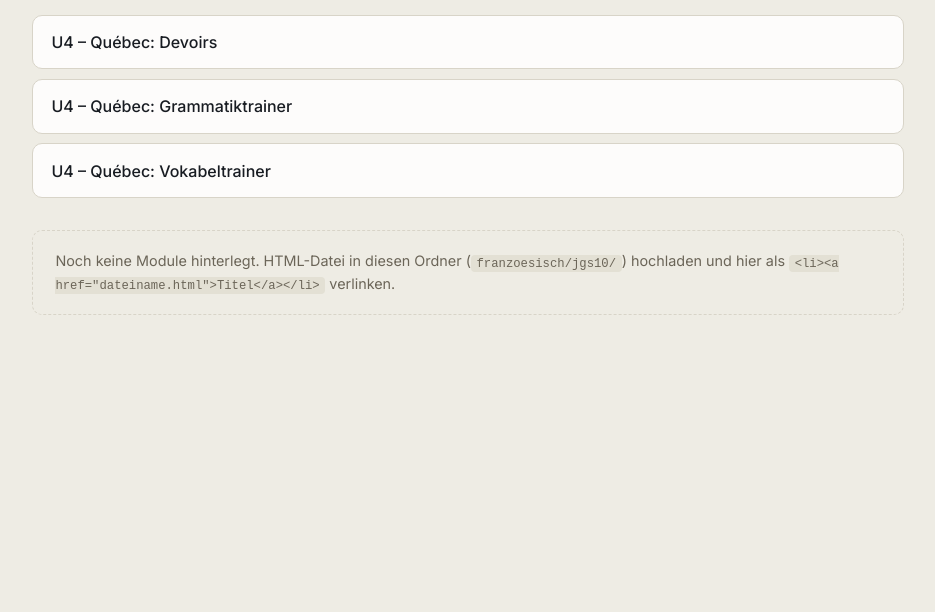
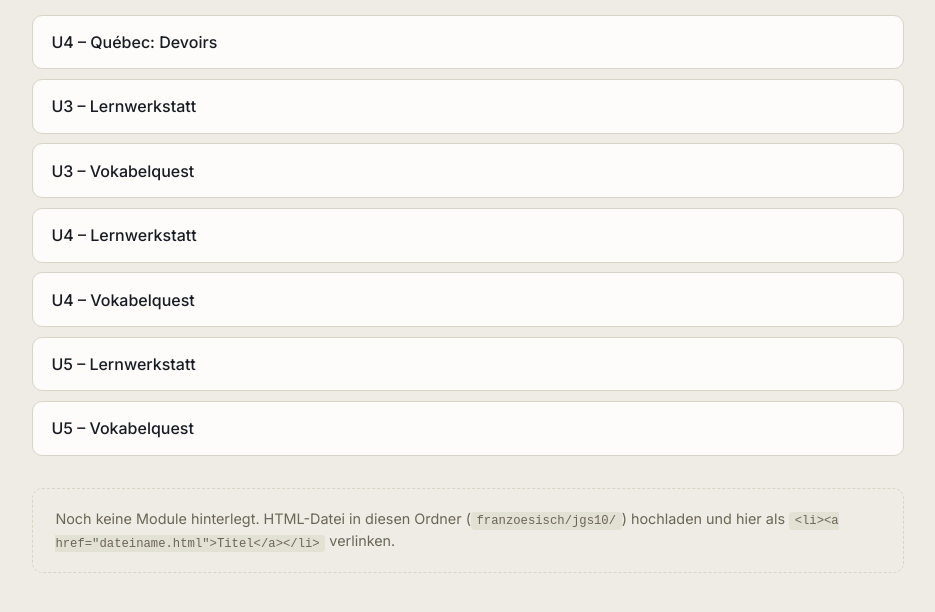
Before and after one commit to erikeising/Lernmodule, a plain HTML site: page franzoesisch/jgs10/index.html in a window 1280 px wide. Shown: the part 198-810 px from the top of the page, without its empty margins (172-1107 px from the left). Drawn offline with Linux system fonts and the light colour scheme.

Commit message:
Update index.html

```diff
--- a/franzoesisch/jgs10/index.html
+++ b/franzoesisch/jgs10/index.html
@@ -14,8 +14,14 @@
 
 <ul class="module-list">
   <li><a href="U4_Quebec_Devoirs.html">U4 – Québec: Devoirs</a></li>
-  <li><a href="U4_Quebec_Grammatiktrainer.html">U4 – Québec: Grammatiktrainer</a></li>
-  <li><a href="U4_Quebec_Vokabeltrainer.html">U4 – Québec: Vokabeltrainer</a></li>
+
+  <li><a href="F_JGS10_U3-Lernwerkstatt.html">U3 – Lernwerkstatt</a></li>
+  <li><a href="F_JGS10_U3-Vokabelquest.html">U3 – Vokabelquest</a></li>
+  <li><a href="F_JGS10_U4-Lernwerkstatt.html">U4 – Lernwerkstatt</a></li>
+  <li><a href="F_JGS10_U4-Vokabelquest.html">U4 – Vokabelquest</a></li>
+  <li><a href="F_JGS10_U5-Lernwerkstatt.html">U5 – Lernwerkstatt</a></li>
+  <li><a href="F_JGS10_U5-Vokabelquest.html">U5 – Vokabelquest</a></li>
+
 </ul>
 
   <div class="empty-note">
```
